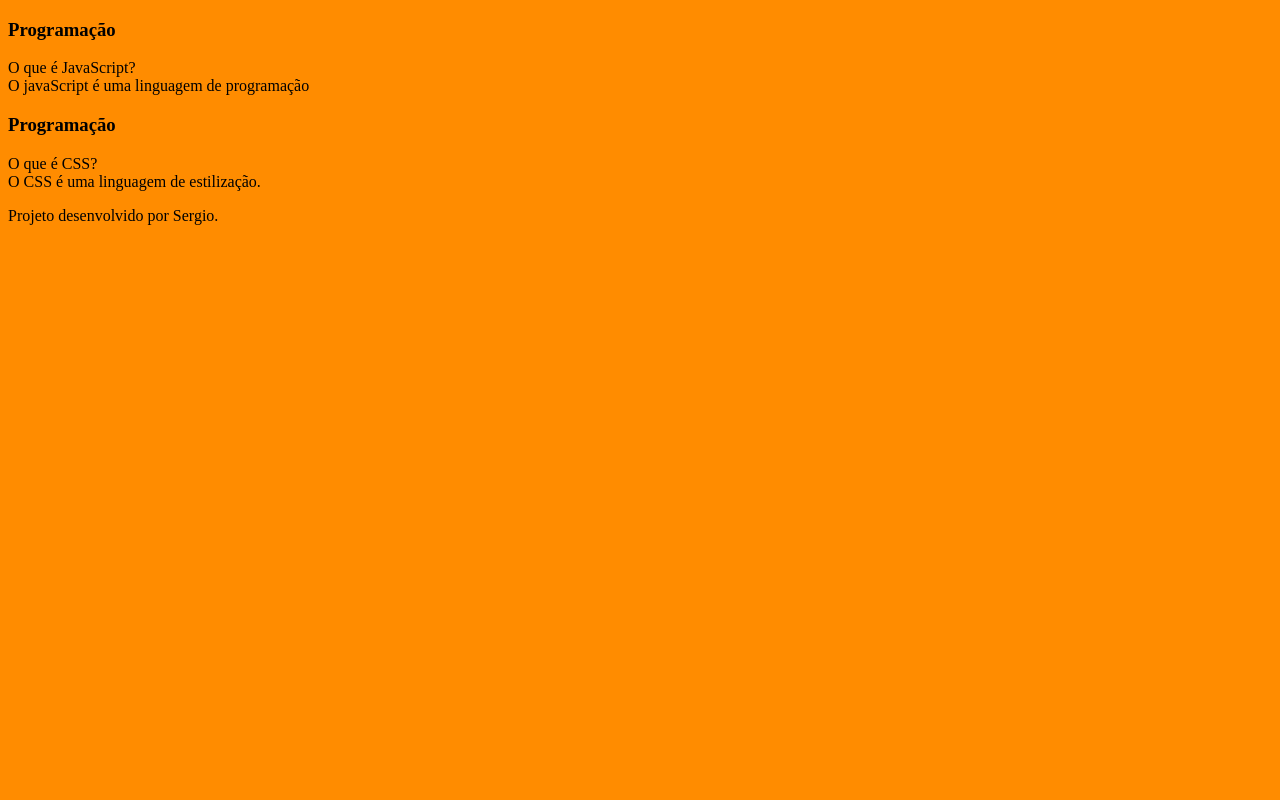
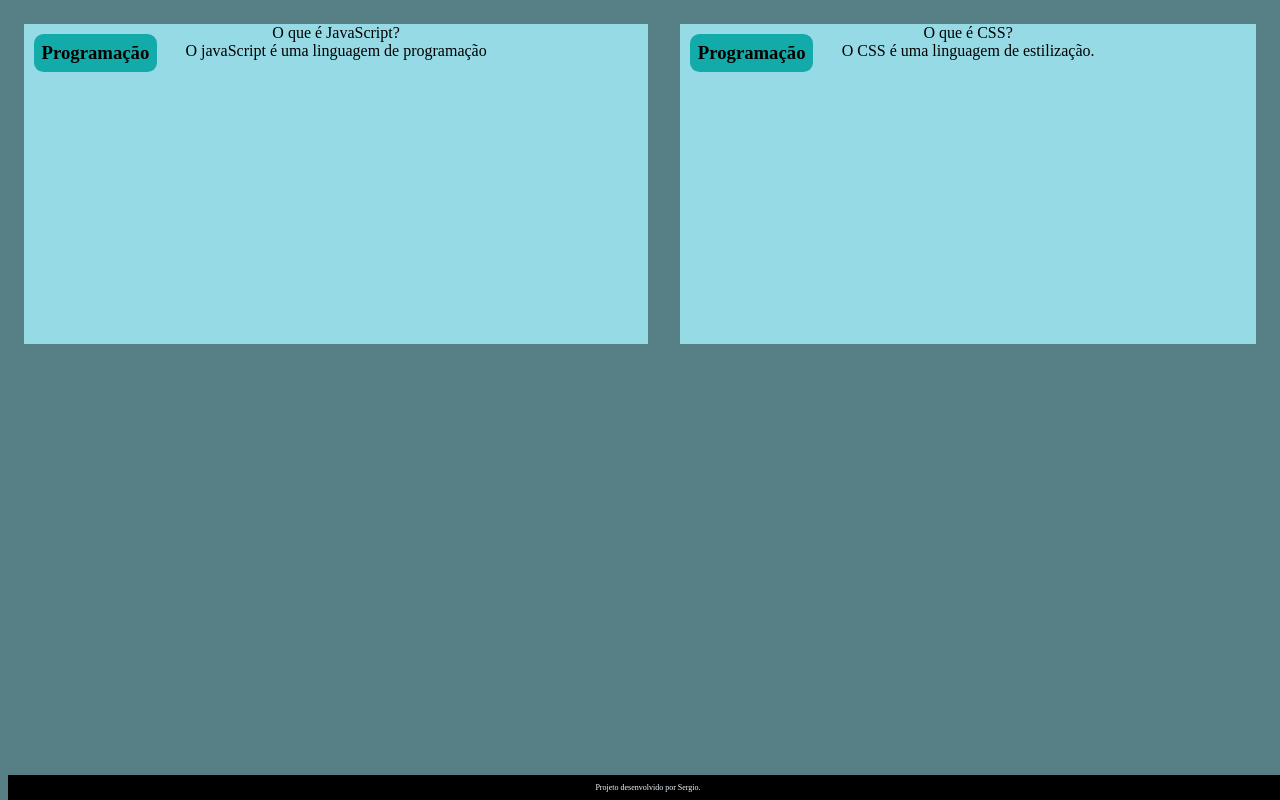
Before and after one commit to sergioumdoistreis/Ferramenta-Interativa-2-B-2025, a plain HTML site: page index.html in a window 1280 px wide. Drawn offline with Linux system fonts and the light colour scheme.

Commit message:
Update style.css

```diff
--- a/assets/style.css
+++ b/assets/style.css
@@ -1,3 +1,45 @@
 body {
-    background-color: rgb(255, 140, 0);
+    background-color: rgb(86, 127, 134);
 }
+
+footer {
+    background-color: black;
+    font-family: Bai Jamjuree;
+    color: aliceblue;
+    position: fixed;
+    bottom: 0;
+    width: 100%;
+}
+
+footer p {
+    text-align: center;
+    font-size: 0.5rem;
+    margin-top: 0.5rem;
+}
+
+#container {
+    display: flex;
+}
+
+.cartao {
+    margin: 1rem 1rem;
+    background-color: aqua;
+    height: 20rem;
+    flex-grow: 1;
+    flex-basis: calc(33%-6rem);
+}
+
+.cartao__conteudo {
+    text-align: center;
+    background-color: rgb(150, 218, 230);
+    height: 100%;
+}
+
+.cartao__conteudo h3 {
+    background-color: rgb(19, 170, 170);
+    text-align: left;
+    padding: 0.5rem;
+    position: absolute;
+    margin: 0.6rem;
+    border-radius: 0.6rem;
+}
```
